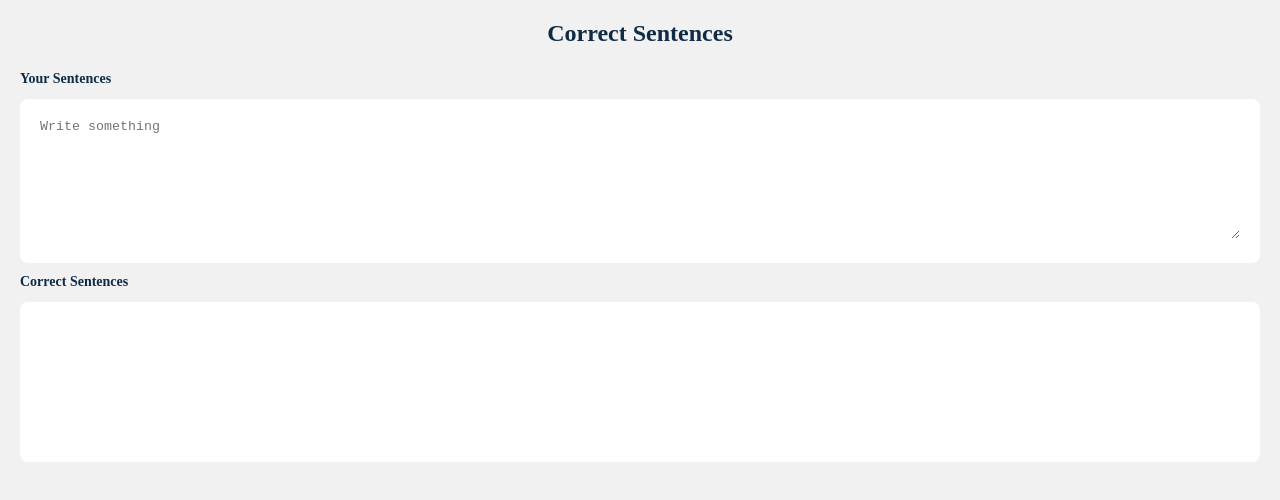
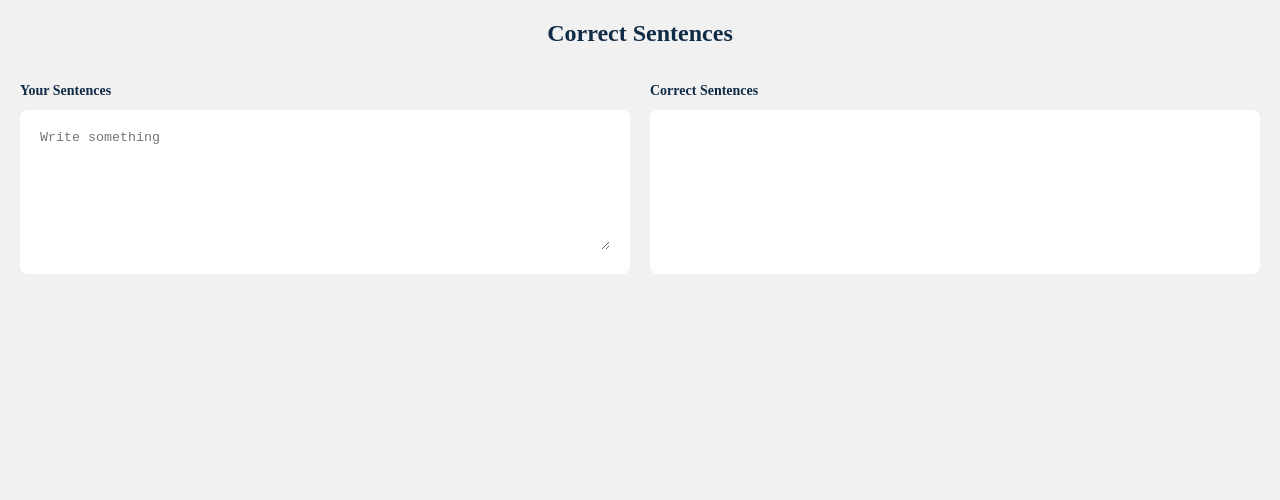
Before and after one commit to YeonsuBaek/learning-english, a Next.js app in the folder application/: page / in a window 1280 px wide. Shown: the top 500 px of the page. Built offline with nearby package versions, Linux system fonts and the light colour scheme.

Commit message:
style: 메인 콘텐츠 반응형 디자인 구현

```diff
--- a/application/components/CorrectSentences.js
+++ b/application/components/CorrectSentences.js
@@ -32,7 +32,7 @@ const CorrectSentences = ({ after }) => {
   };
 
   return (
-    <>
+    <div className={styles.wrapper}>
       <Title title='Correct Sentences' />
       <TextBox>{after}</TextBox>
       {voiceError && <Error message={voiceError} />}
@@ -50,7 +50,7 @@ const CorrectSentences = ({ after }) => {
           </CopyToClipboard>
         </div>
       )}
-    </>
+    </div>
   );
 };
 
--- a/application/components/YourSentences.js
+++ b/application/components/YourSentences.js
@@ -1,4 +1,5 @@
 import React, { useState } from 'react';
+import styles from '../styles/yourSentences.module.css';
 import Title from '../components/layouts/Title';
 import TextBox from '@/components/layouts/TextBox';
 import Form from '@/components/layouts/Form';
@@ -27,7 +28,7 @@ const YourSentences = ({ onSubmit }) => {
   };
 
   return (
-    <>
+    <div className={styles.wrapper}>
       <Title title='Your Sentences' />
       <TextBox>
         <Form
@@ -37,7 +38,7 @@ const YourSentences = ({ onSubmit }) => {
         />
       </TextBox>
       {languageError && <Error message={languageError} />}
-    </>
+    </div>
   );
 };
 
--- a/application/pages/index.js
+++ b/application/pages/index.js
@@ -1,4 +1,5 @@
 import { useState } from 'react';
+import styles from '../styles/index.module.css';
 import Header from '../components/Header';
 import YourSentences from '@/components/YourSentences';
 import CorrectSentences from '@/components/CorrectSentences';
@@ -37,8 +38,10 @@ export default function Home() {
   return (
     <>
       <Header />
-      <YourSentences onSubmit={handleSubmitSentence} />
-      <CorrectSentences after={after} />
+      <div className={styles.wrapper}>
+        <YourSentences onSubmit={handleSubmitSentence} />
+        <CorrectSentences after={after} />
+      </div>
     </>
   );
 }
--- a/application/styles/correctSentences.module.css
+++ b/application/styles/correctSentences.module.css
@@ -9,3 +9,11 @@
   border: 0;
   outline: 0;
 }
+
+@media screen and (min-width: 900px) {
+  .wrapper {
+    display: flex;
+    flex-direction: column;
+    width: 50%;
+  }
+}
--- /dev/null
+++ b/application/styles/index.module.css
@@ -0,0 +1,10 @@
+.wrapper {
+  display: flex;
+  flex-direction: column;
+}
+
+@media screen and (min-width: 900px) {
+  .wrapper {
+    flex-direction: row;
+  }
+}
--- /dev/null
+++ b/application/styles/yourSentences.module.css
@@ -0,0 +1,11 @@
+.wrapper {
+  display: flex;
+  flex-direction: column;
+}
+
+@media screen and (min-width: 900px) {
+  .wrapper {
+    margin-right: 20px;
+    width: 50%;
+  }
+}
```
